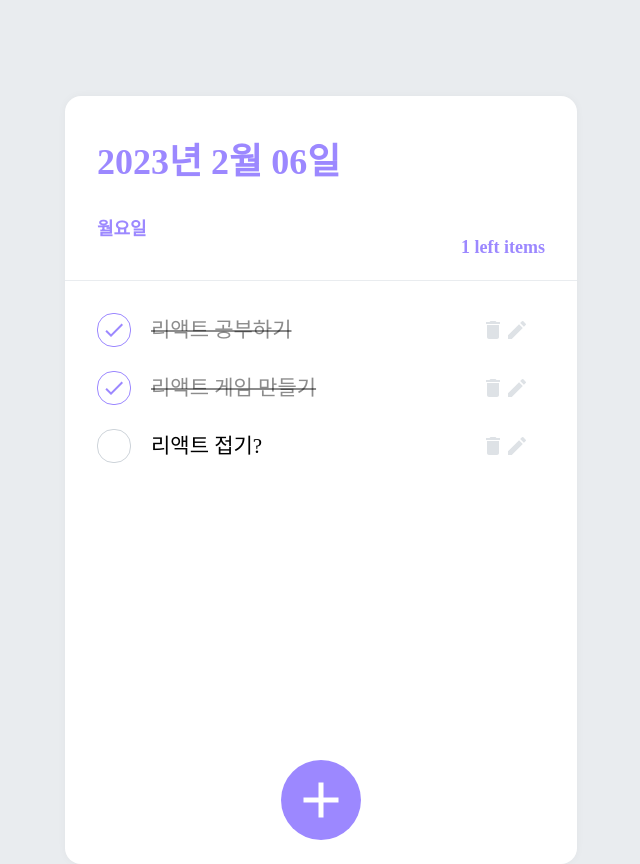
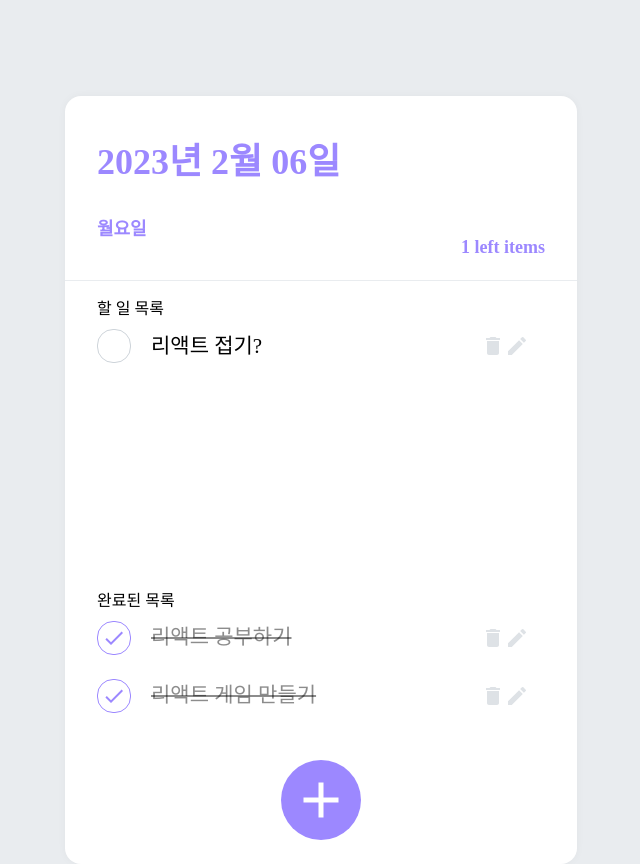
Before and after one commit to S-hee-sung/JS-Game, a React (Create React App) app in the folder todo-project/: page / in a window 1280 px wide. Shown: the whole page, without its empty margins (319-959 px from the left). Built offline with nearby package versions, Linux system fonts and the light colour scheme.

Commit message:
02.07 중간본!

```diff
--- a/todo-project/src/App.js
+++ b/todo-project/src/App.js
@@ -36,8 +36,9 @@ function App() {
       checked: false
     }
   ]);
+  const [selectedTodo, setSelectedTodo] = useState(null);
+  const [insertToggle, setInsertToggle] = useState(false);
 
-  const nextId = useRef(4);
 
   const handleInsert = useCallback((text) => {
     const todo = {
@@ -47,9 +48,6 @@ function App() {
     };
 
     setTodos(todos.concat(todo));
-
-    nextId.current += 1;
-
   },[todos]);
 
   const handleRemove = useCallback((id) => {
@@ -62,9 +60,6 @@ function App() {
   ));
   },[todos]);
 
-  const [selectedTodo, setSelectedTodo] = useState(null);
-  const [insertToggle, setInsertToggle] = useState(false);
-
   const onInsertToggle = useCallback(() => {
     if (selectedTodo) {
       setSelectedTodo((selectedTodo) => null);
@@ -75,7 +70,6 @@ function App() {
   const onChangeSelectedTodo = (todo) => {
     setSelectedTodo((selectedTodo) => todo);
   };
-
 
   const handleUpdate = useCallback((id, text) => {
     onInsertToggle();
@@ -99,11 +93,11 @@ function App() {
         />
         {insertToggle && (
           <TodoEdit
-          onInsert={handleInsert}
-          selectedTodo={selectedTodo}
-          onInsertToggle={onInsertToggle}
-          handleUpdate={handleUpdate}
-          insertToggle={insertToggle}
+            onInsert={handleInsert}
+            selectedTodo={selectedTodo}
+            onInsertToggle={onInsertToggle}
+            handleUpdate={handleUpdate}
+            insertToggle={insertToggle}
           />
         )}
         <TodoInsert onInsert={handleInsert} />
--- a/todo-project/src/component/TodoList.jsx
+++ b/todo-project/src/component/TodoList.jsx
@@ -8,9 +8,13 @@ const TodoListWrapper = styled.div`
 `;
 
 function TodoList({ todos, onRemove, onToggle, onChangeSelectedTodo, onInsertToggle}) {
+
   return (
+    <>
       <TodoListWrapper>
+        <h1>할 일 목록</h1>
         {todos.map((todo) =>{
+          if (todo.checked == true) return null;
           return(
             <TodoListItem
               key={todo.id}
@@ -21,9 +25,26 @@ function TodoList({ todos, onRemove, onToggle, onChangeSelectedTodo, onInsertTog
               onChangeSelectedTodo={onChangeSelectedTodo}
             />
           );
-
         })}
       </TodoListWrapper>
+
+      <TodoListWrapper>
+        <h1>완료된 목록</h1>
+        {todos.map((todo) =>{
+          if (todo.checked == false) return ;
+          return(
+            <TodoListItem
+              key={todo.id}
+              todo={todo}
+              onRemove={onRemove}
+              onToggle={onToggle}
+              onInsertToggle={onInsertToggle}
+              onChangeSelectedTodo={onChangeSelectedTodo}
+            />
+          );
+        })}
+      </TodoListWrapper>
+    </>
   );
 }
 
--- a/todo-project/src/component/TodoListItem.jsx
+++ b/todo-project/src/component/TodoListItem.jsx
@@ -21,6 +21,7 @@ const TodoItemWrapper = styled.div`
   padding-top: 12px;
   padding-bottom: 12px;
 `;
+
 
 const CheckCircle = styled.div`
   width: 32px;
@@ -75,7 +76,7 @@ const EditWrapper = styled.div`
   `;
 
 
-function TodoListItem({todo, onRemove, onToggle, onChangeSelectedTodo,onInsertToggle, }) {
+function TodoListItem({todo, onRemove, onToggle, onChangeSelectedTodo,onInsertToggle }) {
 
   const { id, text, checked } = todo;
 
```
Lines whose indentation alone changed are shown as unchanged.
